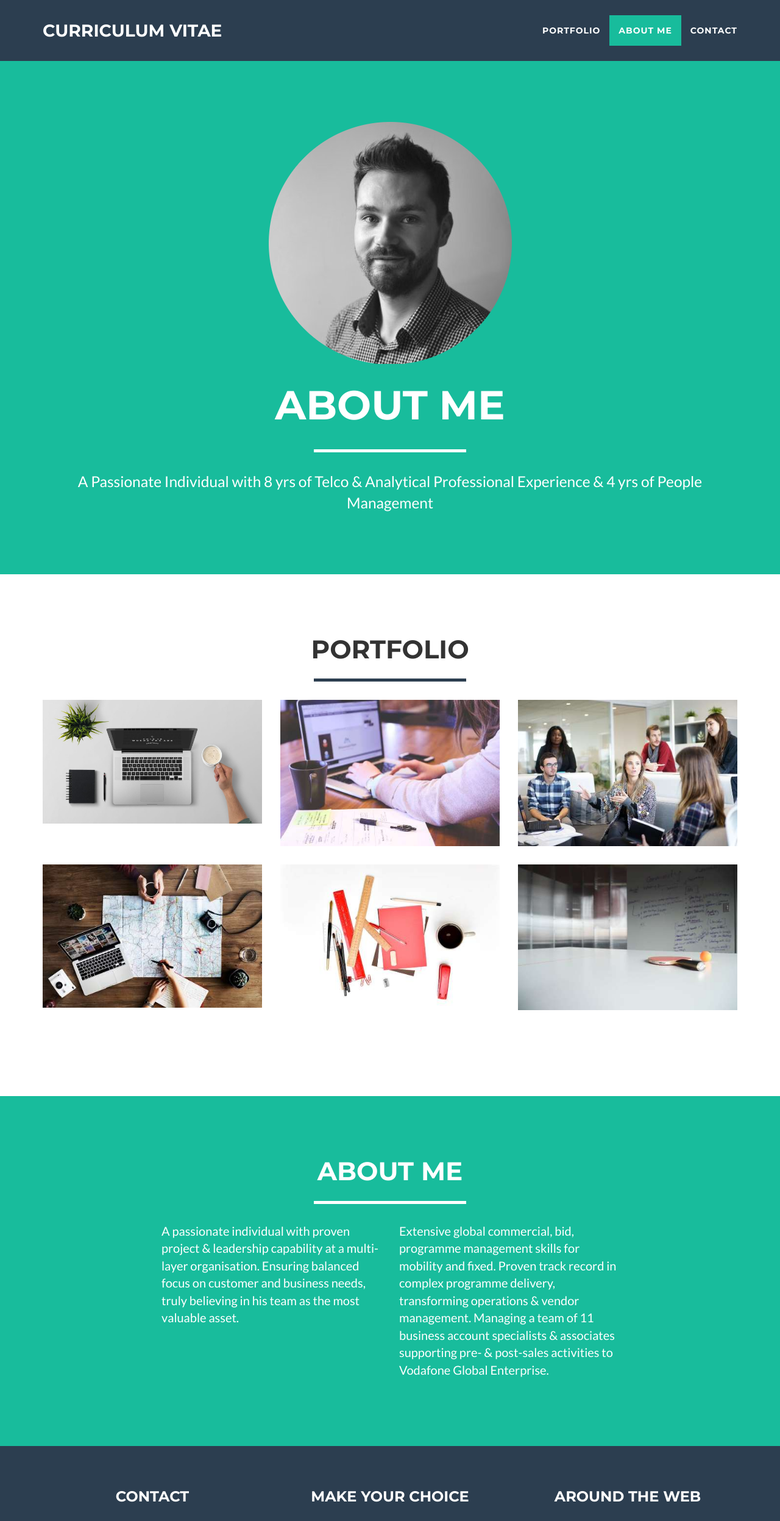
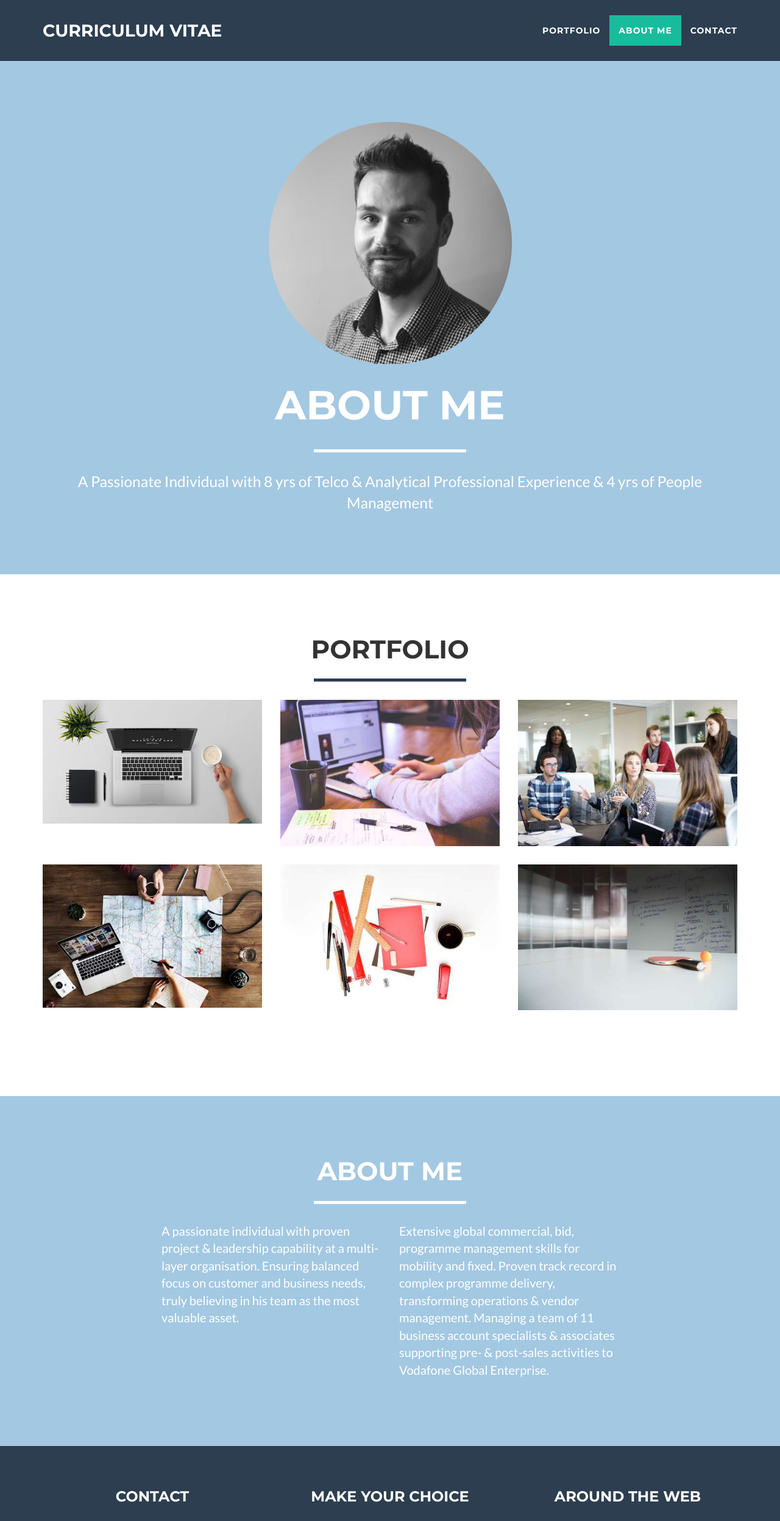
Before and after one commit to rakaszis/Curriculum-Vitae-of-rakaszis, a website: page index.html in a window 1280 px wide. Shown: the top 2495 px of the page at 61% size. Drawn offline with nearby package versions, Linux system fonts and the light colour scheme.

Commit message:
Add files via upload

```diff
--- a/css/freelancer.css
+++ b/css/freelancer.css
@@ -1,8 +1,3 @@
-/*!
- * Start Bootstrap - Freelancer v3.3.7+1 (http://startbootstrap.com/template-overviews/freelancer)
- * Copyright 2013-2016 Start Bootstrap
- * Licensed under MIT (https://github.com/BlackrockDigital/startbootstrap/blob/gh-pages/LICENSE)
- */
 body {
   font-family: 'Lato', 'Helvetica Neue', Helvetica, Arial, sans-serif;
   overflow-x: hidden;
@@ -54,7 +49,7 @@ hr.star-light {
   border-color: white;
 }
 hr.star-light:after {
-  background-color: #18BC9C;
+  background-color: #a3c8e2;
   color: white;
 }
 hr.star-primary {
@@ -69,7 +64,7 @@ hr.star-primary:after {
 }
 header {
   text-align: center;
-  background: #18BC9C;
+  background: #a3c8e2;
   color: white;
 }
 header .container {
@@ -186,7 +181,7 @@ section h2 {
   font-size: 3em;
 }
 section.success {
-  background: #18BC9C;
+  background: #a3c8e2;
   color: white;
 }
 @media (max-width: 767px) {
```
